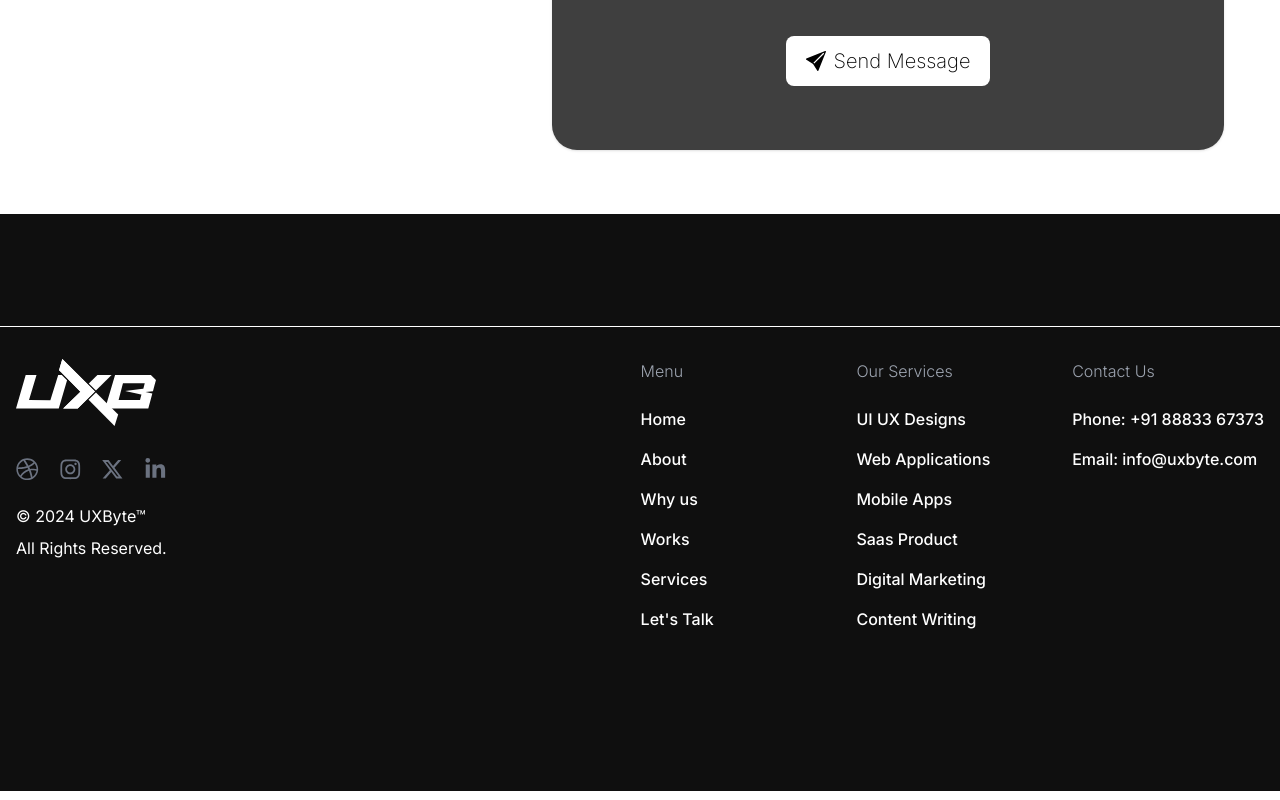
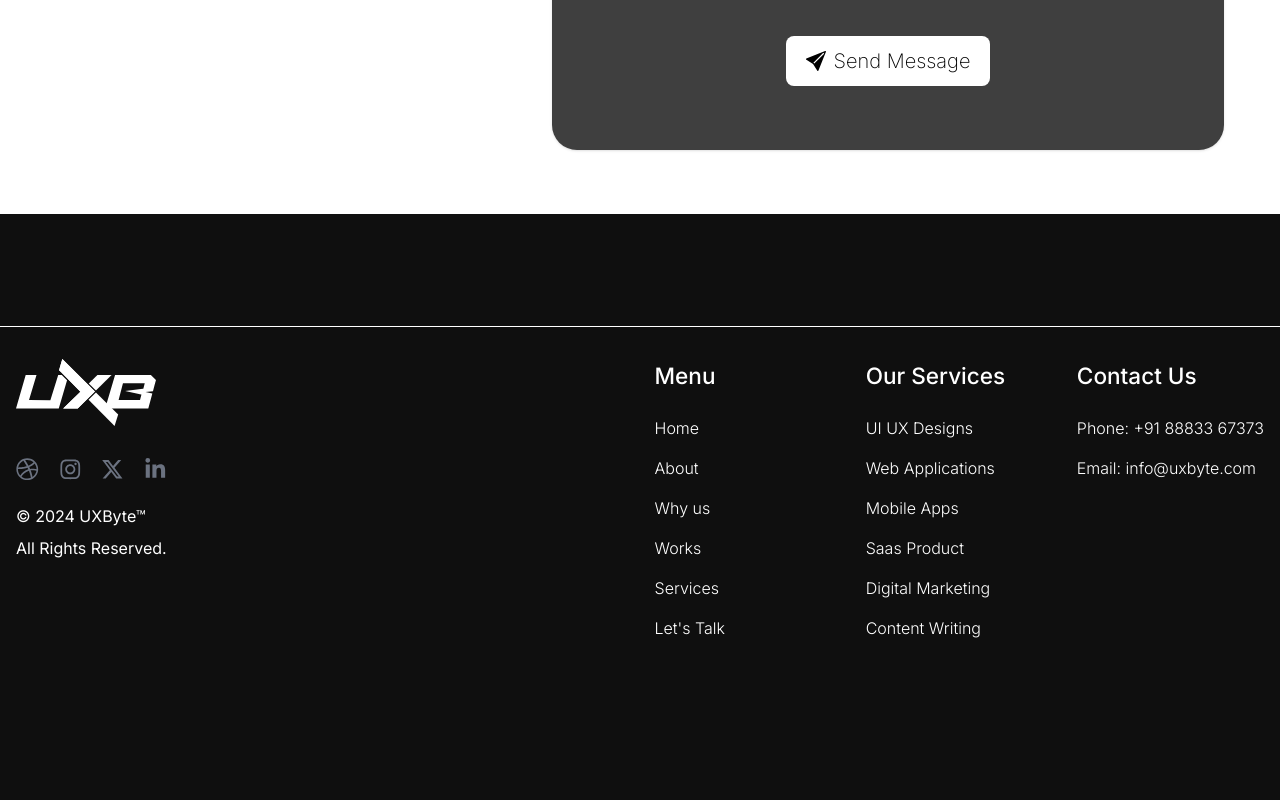
Before and after one commit to lalukrish/UXByte-Page, a Next.js app: page /contact in a window 1280 px wide. Shown: the part 762-1562 px from the top of the page. Built offline with nearby package versions, Linux system fonts and the light colour scheme.

Commit message:
footer done

```diff
--- a/src/components/footer.jsx
+++ b/src/components/footer.jsx
@@ -17,6 +17,7 @@ const Footer = ({ theme, toggleTheme }) => {
     theme === "light" ? "/assets/black.svg" : "/assets/white.svg";
   const borderColor = theme === "light" ? "border-black" : "border-white";
   const hoverColor = theme === "light" ? "hover:text-black" : "hover:text-white";
+  // const textColor2 = theme === "light" ? "text-black" : "text-white"
 
   console.log("text", textColor, backgroundColor);
 
@@ -93,10 +94,10 @@ const Footer = ({ theme, toggleTheme }) => {
               </div>
               <div className="grid grid-cols-2 gap-8 sm:gap-6 sm:grid-cols-3">
                 <div>
-                  <h2 className="mb-6 text-xl font-light	  text-gray-400 ">
+                  <h2 className="mb-6 text-2xl font-medium	">
                     Menu
                   </h2>
-                  <ul className=" dark:text-gray-400 font-medium">
+                  <ul className="  font-light">
                     <li className="mb-4">
                       <Link href="" className="hover:underline">
                         Home
@@ -130,10 +131,10 @@ const Footer = ({ theme, toggleTheme }) => {
                   </ul>
                 </div>
                 <div>
-                  <h2 className="mb-6 text-xl font-light text-gray-400">
+                  <h2 className="mb-6 text-2xl font-medium ">
                     Our Services
                   </h2>
-                  <ul className=" dark:text-gray-400 font-medium">
+                  <ul className="  font-light">
                     <li className="mb-4">
                       <p> UI UX Designs</p>
                     </li>
@@ -155,10 +156,10 @@ const Footer = ({ theme, toggleTheme }) => {
                   </ul>
                 </div>
                 <div>
-                  <h2 className="mb-6 text-xl font-light text-gray-400">
+                  <h2 className="mb-6 text-2xl font-medium ">
                     Contact Us
                   </h2>
-                  <ul className=" dark:text-gray-400 font-medium">
+                  <ul className="  font-light">
                     <li className="mb-4">
                       <a href="tel:+918883367373" className="hover:underline 	">
                         Phone: +91 88833 67373
```
